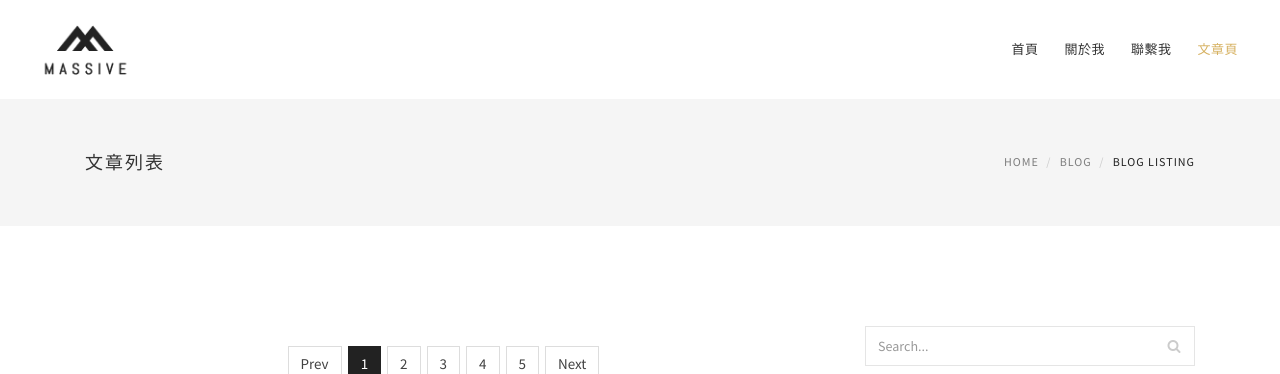
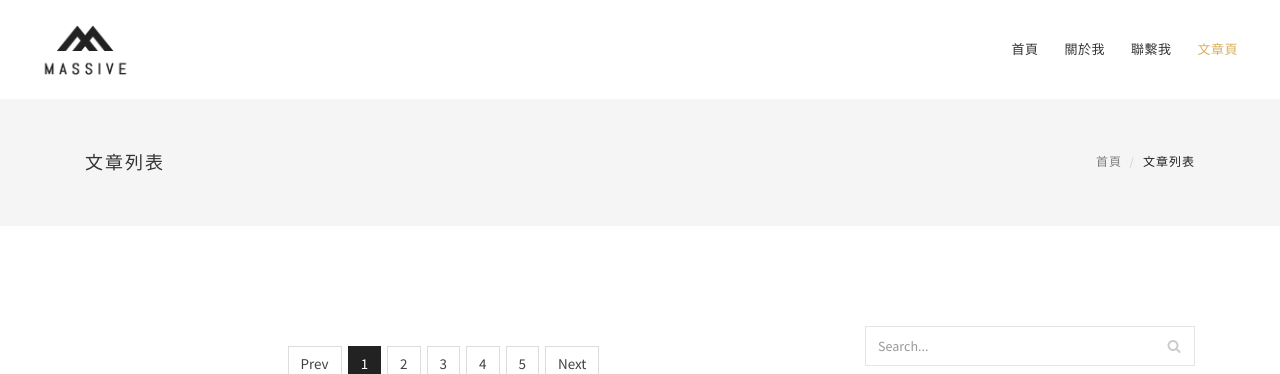
Before and after one commit to danny79111949/blog, a Laravel app: page /posts in a window 1280 px wide. Shown: the top 374 px of the page. Run offline with Laravel 8, Linux system fonts and the light colour scheme; data that the repository does not hold is empty; some libraries are stand-ins or nearby versions.

Commit message:
index 麵包削改成中文

```diff
--- a/resources/views/posts/index.blade.php
+++ b/resources/views/posts/index.blade.php
@@ -7,11 +7,9 @@
             <div class="col-md-12">
                 <h4 class="text-uppercase">文章列表</h4>
                 <ol class="breadcrumb">
-                    <li><a href="#">Home</a>
+                    <li><a href="/">首頁</a>
                     </li>
-                    <li class="active"><a href="#">Blog</a>
-                    </li>
-                    <li class="active">Blog Listing</li>
+                    <li class="active">文章列表</li>
                 </ol>
             </div>
         </div>
```
